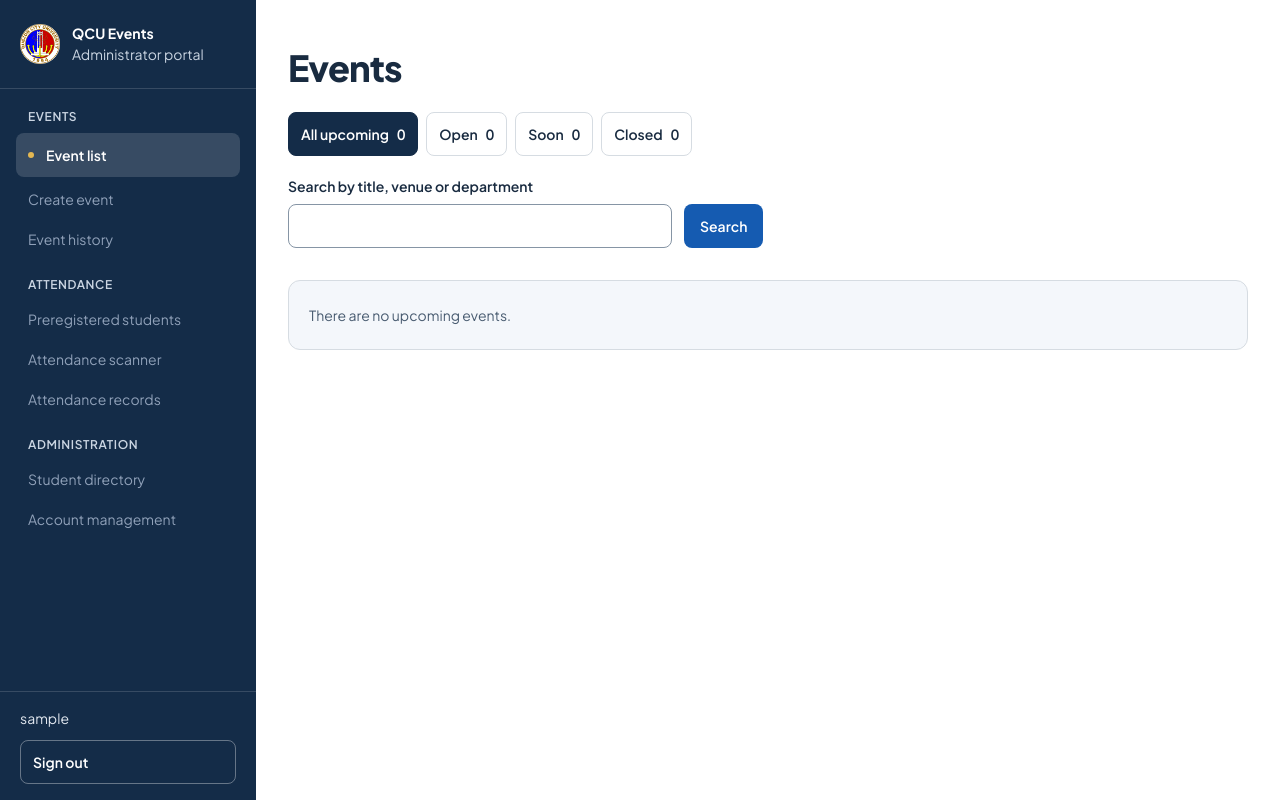
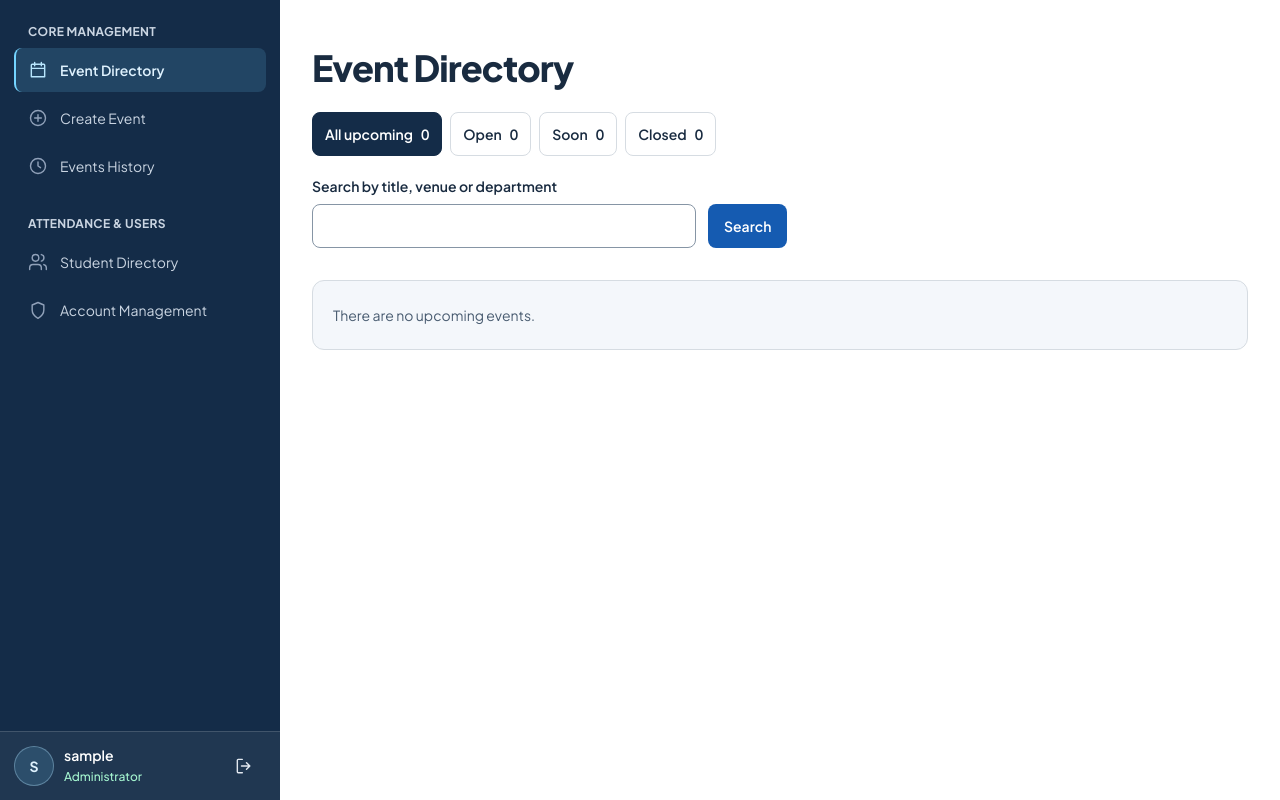
Before and after one commit to Pixyz-bit/MVC_EventsManagement, an ASP.NET Core app: page /admin in a window 1280 px wide. Run offline with ASP.NET Core 8, Linux system fonts and the light colour scheme; the visitor is signed in with stand-in values (Sample User, id 1); data that the repository does not hold is empty; the project's own start-up code is not run, and a stand-in starts its controllers and pages; some libraries are stand-ins or nearby versions.

Commit message:
feat: refine admin navigation and login photo

```diff
--- a/MVC_QCUEventsManagement/Views/Account/Login.cshtml
+++ b/MVC_QCUEventsManagement/Views/Account/Login.cshtml
@@ -6,10 +6,10 @@
 
 <main class="grid min-h-dvh">
     <div class="login-layout relative isolate grid overflow-hidden bg-white lg:grid-cols-[minmax(0,1fr)_minmax(0,1fr)]">
-        <div class="login-photo pointer-events-none absolute inset-y-0 right-0 -z-10 hidden w-[55%] lg:block" aria-hidden="true">
+        <div class="login-photo pointer-events-none absolute inset-y-0 right-0 -z-10 hidden w-1/2 bg-campus-navy lg:block" aria-hidden="true">
             <img src="~/images/qcu-campus.png" alt="" width="1920" height="1080"
                  class="absolute inset-0 size-full object-cover object-center" />
-            <div class="absolute inset-0 bg-linear-to-r from-white from-3% via-white/35 via-34% to-white/0 to-78%"></div>
+            <div class="login-photo-overlay absolute inset-0"></div>
         </div>
 
         <div class="login-content flex min-w-0 flex-col px-6 sm:px-10 lg:pl-14 lg:pr-5 xl:pl-18">
--- a/MVC_QCUEventsManagement/Views/Admin/Events.cshtml
+++ b/MVC_QCUEventsManagement/Views/Admin/Events.cshtml
@@ -3,7 +3,7 @@
 @model EventListViewModel
 @{
     Layout = "_AdminLayout";
-    ViewData["Title"] = "Events";
+    ViewData["Title"] = "Event Directory";
     ViewData["AdminSection"] = "Events";
     (string Label, RegistrationStatus? Status, int Count)[] filters =
     [
@@ -18,7 +18,7 @@
 }
 
 <main class="mx-auto max-w-6xl px-5 py-9 sm:px-8 sm:py-12">
-    <h1 class="text-3xl font-extrabold tracking-tight sm:text-4xl">Events</h1>
+    <h1 class="text-3xl font-extrabold tracking-tight sm:text-4xl">Event Directory</h1>
 
     <nav aria-label="Filter by registration status" class="mt-6 flex flex-wrap gap-2">
         @foreach (var filter in filters)
--- a/MVC_QCUEventsManagement/Views/Shared/_AdminLayout.cshtml
+++ b/MVC_QCUEventsManagement/Views/Shared/_AdminLayout.cshtml
@@ -6,17 +6,8 @@
     Skip to content
 </a>
 
-<div class="min-h-dvh lg:grid lg:grid-cols-[16rem_minmax(0,1fr)]">
-    <aside class="sticky top-0 hidden h-dvh overflow-y-auto bg-campus-navy text-white lg:flex lg:flex-col" aria-label="Administrator sidebar">
-        <div class="border-b border-white/15 px-5 py-6">
-            <a asp-route="AdminPortal" class="flex items-center gap-3 rounded-lg focus-visible:outline-2 focus-visible:outline-offset-4 focus-visible:outline-campus-gold">
-                <img src="~/images/qcu-logo.png" alt="" class="size-10 shrink-0" width="40" height="40" />
-                <span class="text-sm leading-tight">
-                    <strong class="block">QCU Events</strong>
-                    <span class="mt-1 block text-slate-300">Administrator portal</span>
-                </span>
-            </a>
-        </div>
+<div class="min-h-dvh lg:grid lg:grid-cols-[17.5rem_minmax(0,1fr)]">
+    <aside class="sticky top-0 hidden h-dvh bg-campus-navy text-white lg:flex lg:flex-col" aria-label="Administrator sidebar">
         <partial name="_AdminNavigation" />
     </aside>
 
--- a/MVC_QCUEventsManagement/Views/Shared/_AdminNavigation.cshtml
+++ b/MVC_QCUEventsManagement/Views/Shared/_AdminNavigation.cshtml
@@ -1,48 +1,68 @@
 @{
     var eventsIsCurrent = string.Equals(ViewData["AdminSection"] as string, "Events", StringComparison.Ordinal);
-    (string Title, string[] Pages)[] upcomingSections =
+    var accountName = User.Identity?.Name is { Length: > 0 } name ? name : "Administrator";
+    (string Title, (string Label, string Icon, string? Route)[] Links)[] groups =
     [
-        ("Attendance", ["Preregistered students", "Attendance scanner", "Attendance records"]),
-        ("Administration", ["Student directory", "Account management"])
+        ("Core Management",
+        [
+            ("Event Directory", "M4 10h16M8 3v4m8-4v4M5 5h14a1 1 0 0 1 1 1v14H4V6a1 1 0 0 1 1-1Z", "AdminEvents"),
+            ("Create Event", "M12 8v8m-4-4h8m5 0a9 9 0 1 1-18 0 9 9 0 0 1 18 0Z", null),
+            ("Events History", "M12 7v5l3 2m6-2a9 9 0 1 1-18 0 9 9 0 0 1 18 0Z", null)
+        ]),
+        ("Attendance & Users",
+        [
+            ("Student Directory", "M16 21v-2a4 4 0 0 0-4-4H6a4 4 0 0 0-4 4v2m20 0v-2a4 4 0 0 0-3-3.9M16 3.1a4 4 0 0 1 0 7.8M13 7a4 4 0 1 1-8 0 4 4 0 0 1 8 0Z", null),
+            ("Account Management", "M12 22s7-4 7-10V6l-7-3-7 3v6c0 6 7 10 7 10Z", null)
+        ])
     ];
+    const string row = "flex min-h-11 items-center rounded-lg border-l-2 pr-3 pl-11";
 }
 
-<nav aria-label="Administrator navigation" class="space-y-5 px-4 py-5">
-    <div>
-        <p class="px-3 text-xs font-semibold tracking-wider text-slate-300 uppercase">Events</p>
-        <ul class="mt-2 space-y-1 text-sm">
-            <li>
-                <a asp-route="AdminEvents" aria-current="@(eventsIsCurrent ? "page" : null)"
-                   class="flex min-h-11 items-center gap-3 rounded-lg px-3 font-semibold focus-visible:outline-2 focus-visible:outline-offset-2 focus-visible:outline-campus-gold @(eventsIsCurrent ? "bg-white/15 text-white" : "text-slate-200 hover:bg-white/10")">
-                    @if (eventsIsCurrent)
-                    {
-                        <span aria-hidden="true" class="size-1.5 shrink-0 rounded-full bg-campus-gold"></span>
-                    }
-                    Event list
-                </a>
-            </li>
-            <li><span role="link" aria-disabled="true" class="block px-3 py-2 text-slate-400">Create event</span></li>
-            <li><span role="link" aria-disabled="true" class="block px-3 py-2 text-slate-400">Event history</span></li>
-        </ul>
-    </div>
-
-    @foreach (var group in upcomingSections)
+<nav aria-label="Administrator navigation" class="space-y-7 px-3.5 py-6 lg:min-h-0 lg:flex-1 lg:overflow-y-auto">
+    @foreach (var group in groups)
     {
         <div>
-            <p class="px-3 text-xs font-semibold tracking-wider text-slate-300 uppercase">@group.Title</p>
+            <p class="px-3.5 text-xs font-bold tracking-wide text-slate-300 uppercase">@group.Title</p>
             <ul class="mt-2 space-y-1 text-sm">
-                @foreach (var destination in group.Pages)
+                @foreach (var link in group.Links)
                 {
-                    <li><span role="link" aria-disabled="true" class="block px-3 py-2 text-slate-400">@destination</span></li>
+                    <li class="relative">
+                        <svg viewBox="0 0 24 24" fill="none" stroke="currentColor" stroke-width="1.7" stroke-linecap="round" stroke-linejoin="round" aria-hidden="true"
+                             class="pointer-events-none absolute top-1/2 left-3.5 size-5 -translate-y-1/2 @(link.Route is not null && eventsIsCurrent ? "text-sky-200" : "text-slate-400")">
+                            <path d="@link.Icon" />
+                        </svg>
+                        @if (link.Route is not null)
+                        {
+                            <a asp-route="@link.Route" aria-current="@(eventsIsCurrent ? "page" : null)"
+                               class="@row font-semibold focus-visible:outline-2 focus-visible:outline-offset-2 focus-visible:outline-campus-gold @(eventsIsCurrent ? "border-sky-300 bg-sky-300/15 text-sky-100" : "border-transparent text-white hover:bg-white/10")">
+                                @link.Label
+                            </a>
+                        }
+                        else
+                        {
+                            <span role="link" aria-disabled="true" class="@row border-transparent text-slate-300">@link.Label</span>
+                        }
+                    </li>
                 }
             </ul>
         </div>
     }
 </nav>
 
-<div class="mt-auto border-t border-white/15 px-5 py-4">
-    <p class="wrap-break-word text-sm text-slate-200">@User.Identity?.Name</p>
-    <form asp-controller="Account" asp-action="Logout" method="post" class="mt-3">
-        <button type="submit" class="min-h-11 w-full rounded-lg border border-white/35 px-3 text-left text-sm font-semibold hover:bg-white/10 focus-visible:outline-2 focus-visible:outline-offset-2 focus-visible:outline-campus-gold">Sign out</button>
+<div class="grid shrink-0 grid-cols-[auto_minmax(0,1fr)_auto] items-center gap-2.5 border-t border-white/15 bg-white/5 px-3.5 py-3">
+    <span aria-hidden="true" class="grid size-10 place-items-center rounded-full border border-sky-200/35 bg-sky-300/15 text-sm font-bold text-sky-100">
+        @accountName[0].ToString().ToUpperInvariant()
+    </span>
+    <div class="min-w-0">
+        <p class="wrap-break-word text-sm leading-tight font-semibold">@accountName</p>
+        <p class="mt-1 text-xs font-medium text-emerald-200">Administrator</p>
+    </div>
+    <form asp-controller="Account" asp-action="Logout" method="post">
+        <button type="submit" aria-label="Sign out" title="Sign out"
+                class="grid size-11 place-items-center rounded-lg text-slate-200 hover:bg-white/10 hover:text-white focus-visible:outline-2 focus-visible:outline-campus-gold">
+            <svg viewBox="0 0 24 24" fill="none" stroke="currentColor" stroke-width="1.7" stroke-linecap="round" stroke-linejoin="round" aria-hidden="true" class="size-5">
+                <path d="M10 4H5a1 1 0 0 0-1 1v14a1 1 0 0 0 1 1h5m5-12 4 4-4 4m4-4H9" />
+            </svg>
+        </button>
     </form>
 </div>
```
Also changed, not shown: DESIGN.md (+5 -4 lines), MVC_QCUEventsManagement/Styles/app.css (+11 -0 lines), docs/MILESTONES.md (+2 -2 lines), docs/TESTING.md (+2 -0 lines), MVC_QCUEventsManagement/wwwroot/css/app.css.
